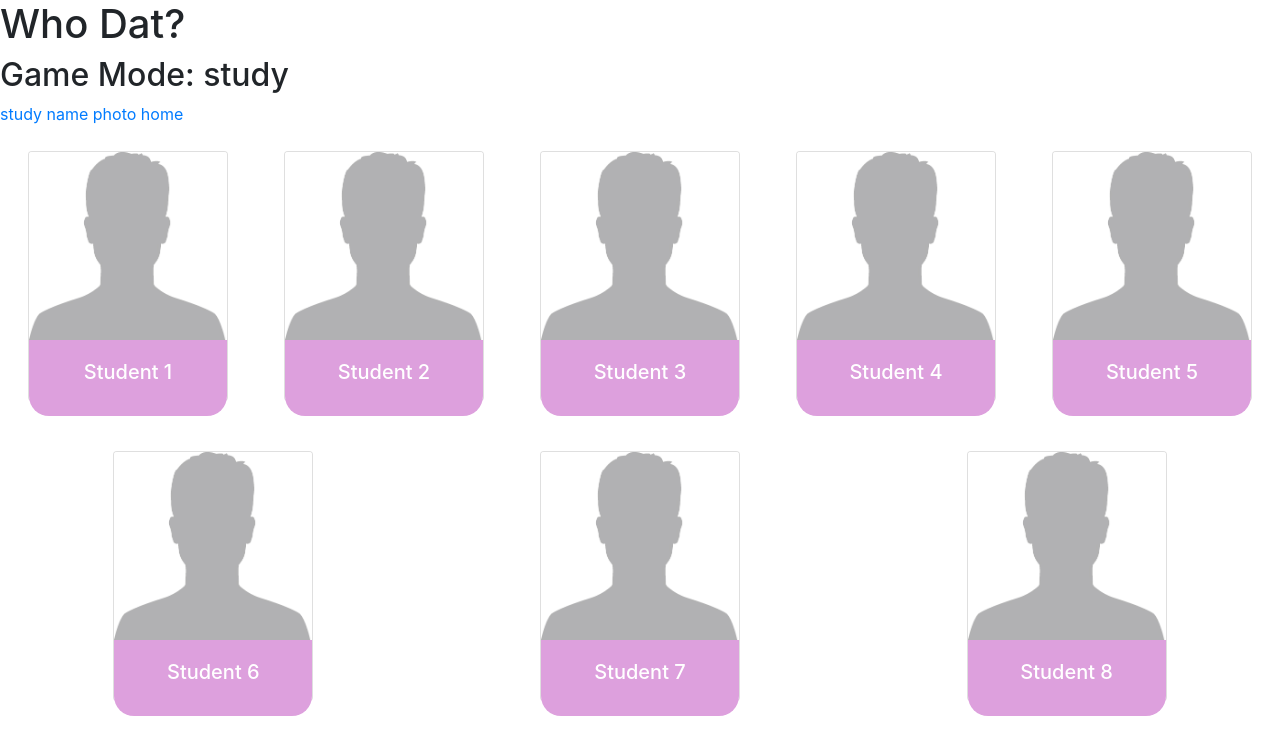
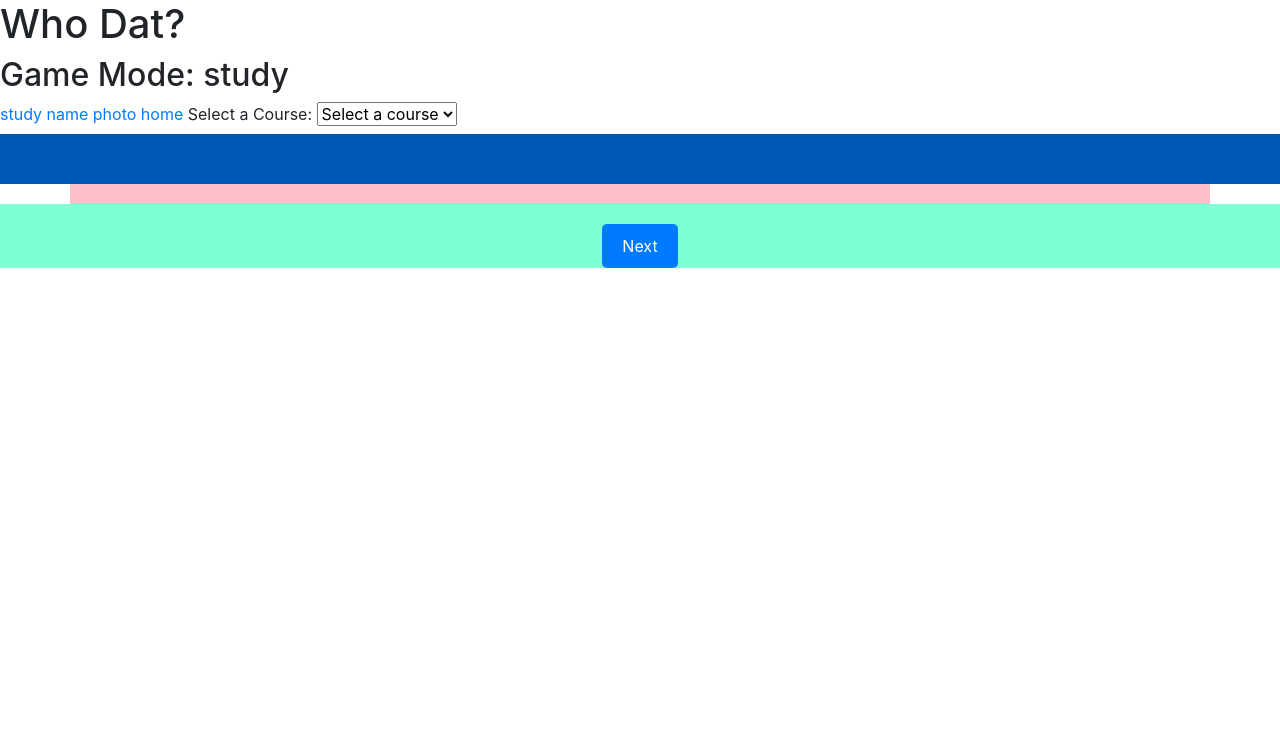
Before and after one commit to 347S24/347-final-project-team-25-who-dat, a Django app: page /homepage/game/ in a window 1280 px wide. Shown: the top 755 px of the page. Run offline with Django 4.2, Linux system fonts and the light colour scheme; the visitor is signed in with stand-in values (Sample User, id 1); parts of the project's set-up code (start-up, migrations or seed data) failed here and were passed over.

Commit message:
finalized game functions

```diff
--- a/whodat/homepage/models.py
+++ b/whodat/homepage/models.py
@@ -12,6 +12,7 @@ class Role(models.Model):
 
 class Student(User):
     student_id = models.CharField(max_length=10, unique=True)
+    image = models.ImageField(upload_to='student_images/')
     def __str__(self):
         return f"{self.username} - Student"
 
--- a/whodat/homepage/templates/homepage/game.html
+++ b/whodat/homepage/templates/homepage/game.html
@@ -11,7 +11,6 @@
     <script src="https://code.jquery.com/jquery-3.3.1.slim.min.js" integrity="sha384-q8i/X+965DzO0rT7abK41JStQIAqVgRVzpbzo5smXKp4YfRvH+8abtTE1Pi6jizo" crossorigin="anonymous"></script>
     <script src="https://cdn.jsdelivr.net/npm/popper.js@1.14.7/dist/umd/popper.min.js" integrity="sha384-UO2eT0CpHqdSJQ6hJty5KVphtPhzWj9WO1clHTMGa3JDZwrnQq4sF86dIHNDz0W1" crossorigin="anonymous"></script>
     <script src="https://cdn.jsdelivr.net/npm/bootstrap@4.3.1/dist/js/bootstrap.min.js" integrity="sha384-JjSmVgyd0p3pXB1rRibZUAYoIIy6OrQ6VrjIEaFf/nJGzIxFDsf4x0xIM+B07jRM" crossorigin="anonymous"></script>
-    <!-- <script src="{% static 'script/script.js' %}"></script> -->
 
     <title>Who Dat?</title>
 </head>
@@ -25,104 +24,134 @@
     <a href="../../../homepage/game/photo/">photo</a>
     <a href="../../../homepage/">home</a>
 
-    {% comment %} <h1>Select a Course</h1>
-    <form action="" method="POST">
-        {% csrf_token %}
-        <select name="course">
-            {% for course in courses %}
-                <option value="{{ course.id }}">{{ course.name }}</option>
-            {% endfor %}
-        </select>
-        <button type="submit">Start Game</button>
-    </form> {% endcomment %}
+    <!-- Course Selection Dropdown -->
+    <label for="course-select">Select a Course:</label>
+    <select id="course-select" onchange="updateStudentList()">
+        <option value="" selected disabled>Select a course</option>
+        {% for course, students in course_student_dict.items %}
+            <option value="{{ course }}">{{ course }}</option>
+        {% endfor %}
+    </select>
 
+    <div id="question-container"></div>
+    <div class="container" id="answer-container"></div>
+    <div class="next-question">
+        <button class="nextButton" onclick="location.href='.'">Next</button>
+    </div>
 
-    {% if mode == 'name' %}
+    <script>
+        // Convert the course_student_dict to JSON format
+        var courseStudentDict = {{ course_student_dict|safe }};
 
-        <div id="question-container">
-            <img class="card-img-top" id="question-img" src="{% static 'images/profile.jpeg' %}" alt="Answer image">
-        </div>
+        // Function to update the student list based on the selected course
+        function updateStudentList() {
+            // Get the selected course value
+            var selectedCourse = document.getElementById('course-select').value;
 
-        <div class="conatiner" id="answer-container">
+            // Get the student list for the selected course from the JSON data
+            var students = courseStudentDict[selectedCourse] || [];
 
-            {% for student in random_students  %}
+            // Create an empty dictionary to store student names and photos
+            var studentDict = {};
 
-                <button class="answer-button" onclick="checkAnswer(this, '{{ student }}', '{{ answer }}')">
-                    <div class="answer-card">
-                        <h5 class="card-title">{{ student }}</h5>
-                    </div>
-                </button>
+            // Iterate over each student and store their name and photo in the dictionary
+            students.forEach(function(student) {
+                // Extract student name and photo from the student object
+                var studentName = student.name;
+                var studentPhoto = student.photo;
 
-            {% endfor %}
+                // Add the student name and photo to the dictionary
+                studentDict[studentName] = studentPhoto;
+            });
 
-        </div>
+            // Get four random students from studentDict
+            var randomStudentsDict = {};
+            var randomStudents = Object.keys(studentDict).sort(() => Math.random() - 0.5).slice(0, 4);
+            randomStudents.forEach(function(studentName) {
+                randomStudentsDict[studentName] = studentDict[studentName];
+            });
 
-        <script>
-            function checkAnswer(element, selection, answer) {
-                if (selection === answer) {
-                    element.style.backgroundColor = "green";
+            // Get a random choice from the four random students
+            var randomChoiceDict = {};
+            var randomChoice = randomStudents[Math.floor(Math.random() * randomStudents.length)];
+            randomChoiceDict[randomChoice] = studentDict[randomChoice];
 
-                } else {
-                    element.style.backgroundColor = "red";
+            var randomStudentName = Object.keys(randomChoiceDict)[0]; // Assuming there's only one key in randomChoiceDict
+            var randomStudentPhoto = randomChoiceDict[randomStudentName];
+
+            // Display question and answer based on mode
+            var questionContainer = document.getElementById("question-container");
+            var answerContainer = document.getElementById("answer-container");
+
+            if ("{{ mode }}" == "name") {
+                questionContainer.innerHTML = '<img class="card-img-top" id="question-img" src="' + randomStudentPhoto + '" alt="Question image">';
+                answerContainer.innerHTML = '';
+                for (var studentName in randomStudentsDict) {
+                    var button = document.createElement("button");
+                    button.className = "answer-button";
+                    button.setAttribute("onclick", "checkAnswer(this, '" + studentName + "', '" + randomStudentName + "')");
+                    var answerCard = document.createElement("div");
+                    answerCard.className = "answer-card";
+                    var cardTitle = document.createElement("h5");
+                    cardTitle.className = "card-title";
+                    cardTitle.textContent = studentName;
+                    answerCard.appendChild(cardTitle);
+                    button.appendChild(answerCard);
+                    answerContainer.appendChild(button);
+                }
+            } else if ("{{ mode }}" == "photo") {
+                questionContainer.innerHTML = '<h5 class="card-title" id="answer">' + randomStudentName + '</h5>';
+                answerContainer.innerHTML = '';
+                for (var studentName in randomStudentsDict) {
+                    var studentPhoto = randomStudentsDict[studentName];
+                    var button = document.createElement("button");
+                    button.className = "answer-button";
+                    button.setAttribute("onclick", "checkAnswer(this, '" + studentName + "', '" + randomStudentName + "')");
+                    var answerCard = document.createElement("div");
+                    answerCard.className = "answer-card";
+                    var img = document.createElement("img");
+                    img.className = "card-img-top";
+                    img.setAttribute("src", studentPhoto);
+                    img.setAttribute("alt", "Answer image");
+                    answerCard.appendChild(img);
+                    button.appendChild(answerCard);
+                    answerContainer.appendChild(button);
+                }
+            } else if ("{{ mode }}" == "study") {
+                questionContainer.innerHTML = '';
+                answerContainer.innerHTML = '';
+                for (var studentName in studentDict) {
+                    var studentPhoto = studentDict[studentName];
+                    var card = document.createElement("div");
+                    card.className = "card";
+                    var img = document.createElement("img");
+                    img.className = "card-img-top";
+                    img.setAttribute("src", studentPhoto);
+                    img.setAttribute("alt", "Student photo");
+                    var cardBody = document.createElement("div");
+                    cardBody.className = "card-body";
+                    var cardTitle = document.createElement("h5");
+                    cardTitle.className = "card-title";
+                    cardTitle.textContent = studentName;
+                    cardBody.appendChild(cardTitle);
+                    card.appendChild(img);
+                    card.appendChild(cardBody);
+                    answerContainer.appendChild(card);
                 }
             }
-        </script>
+        }
 
-        <div class="next-question">
-            <button class="nextButton" onclick="location.href='.'">Next</button>
-        </div>
+        // Function to check the answer
+        function checkAnswer(element, selection, answer) {
+            if (selection === answer) {
+                element.style.backgroundColor = "green";
+            } else {
+                element.style.backgroundColor = "red";
+            }
+        }
 
-    {% elif mode == 'photo' %}
-
-        <div id="question-container">
-            <h5 class="card-title">{{ answer }}</h5>
-        </div>
-
-        <div class="conatiner" id="answer-container">
-
-            {% for student in random_students  %}
-
-                <button class="answer-button" onclick="checkAnswer(this, '{{ student }}', '{{ answer }}')">
-                    <div class="answer-card">
-                        <img class="card-img-top" id="answer-img" src="{% static 'images/profile.jpeg' %}" alt="Answer image">
-                    </div>
-                </button>
-
-            {% endfor %}
-
-        </div>
-
-        <script>
-            function checkAnswer(element, selection, answer) {
-                if (selection === answer) {
-                    element.style.backgroundColor = "green";
-
-                } else {
-                    element.style.backgroundColor = "red";
-                }
-            }
-        </script>
-
-        <div class="next-question">
-            <button class="nextButton" onclick="location.href='.'">Next</button>
-        </div>
-
-    {% elif mode == 'study' %}
-        <div class="conatiner" id="cardContainer">
-            {% for student in course %}
-
-                <div class="card text-center">
-                    <img class="card-img-top" src="{% static 'images/profile.jpeg' %}" alt="Card image">
-                    <div class="card-body">
-                        <h5 class="card-title">{{ student }}</h5>
-                    </div>
-                </div>
-
-            {% endfor %}
-        </div>
-    {% else %}
-
-    {% endif %}
-
+        // Call updateStudentList when the page loads
+        window.onload = updateStudentList;
+    </script>
 </body>
 </html>
--- a/whodat/homepage/views.py
+++ b/whodat/homepage/views.py
@@ -15,12 +15,43 @@ def homepage(request):
 def game(request, mode):
     if not (hasattr(request.user, 'Teacher') or hasattr(request.user, 'Teachingassistant') or request.user.is_superuser):
         return HttpResponseForbidden("You are not authorized to play this game.")
-    course = ['Student 1', 'Student 2', 'Student 3', 'Student 4', 'Student 5', 'Student 6', 'Student 7', 'Student 8']
 
-    random_students = random.sample(course, 4)
-    answer = random.choice(random_students)
+    # Get courses taught by the currently signed-in teacher
+    if hasattr(request.user, 'Teacher'):
+        courses_taught = Course.objects.filter(instructor=request.user.teacher)
+    elif hasattr(request.user, 'Teachingassistant'):
+        courses_taught = Course.objects.filter(instructor=request.user.teachingassistant.supervising_teacher)
+    elif request.user.is_superuser:
+        # Creating a mock dataset for demonstration
+        mock_course_student_dict = {
+            'History': [
+                {"name": "Emily White", "photo": "../../../static/images/profile.jpeg"},
+                {"name": "Michael Johnson", "photo": "../../../static/images/profile.jpeg"},
+                {"name": "Olivia Davis", "photo": "../../../static/images/profile.jpeg"},
+                {"name": "Daniel Martinez", "photo": "../../../static/images/profile.jpeg"},
+                {"name": "Sophia Taylor", "photo": "../../../static/images/profile.jpeg"},
+            ],
+            'English': [
+                {"name": "Ethan Garcia", "photo": "../../../static/images/profile.jpeg"},
+                {"name": "Isabella Brown", "photo": "../../../static/images/profile.jpeg"},
+                {"name": "Mason Lee", "photo": "../../../static/images/profile.jpeg"},
+                {"name": "Ava Rodriguez", "photo": "../../../static/images/profile.jpeg"},
+                {"name": "Liam Martinez", "photo": "../../../static/images/profile.jpeg"},
+            ],
+        }
+        return render(request, 'homepage/game.html', {'course_student_dict': mock_course_student_dict, 'mode': mode})
 
-    return render(request, 'homepage/game.html', {'random_students': random_students, 'answer': answer, 'course': course, 'mode': mode})
+    # Initialize a dictionary to store course names and their respective students
+    course_student_dict = {}
+
+    # Iterate through the courses taught by the teacher
+    for course in courses_taught:
+        # Fetch the students enrolled in each course
+        students = course.students.all()
+        # Store the course name and its students in the dictionary
+        course_student_dict[course.name] = [student.student_name for student in students]
+
+    return render(request, 'homepage/game.html', {'course_student_dict': course_student_dict, 'mode': mode})
 
 def attendance_view(request):
     # Check if the user is a professor
```
Also changed, not shown: whodat/homepage/migrations/0004_student_image.py (added), whodat/static/images/example.jpeg (deleted).
